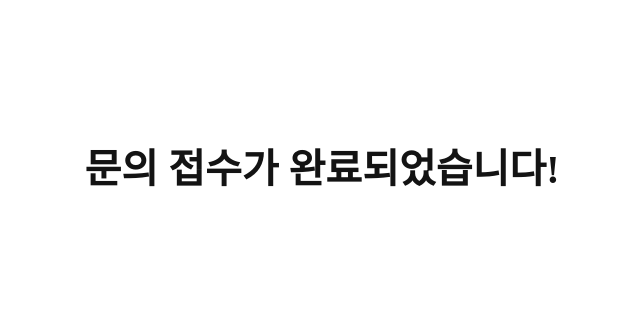
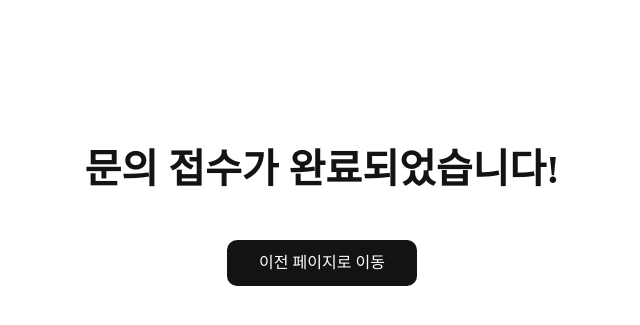
Before and after one commit to jeonggga/SESAC3_Study, a Flask app: page /contact/complete in a window 1280 px wide. Shown: the top 325 px of the page, without its empty margins (318-958 px from the left). Run offline with Flask 3, Linux system fonts and the light colour scheme.

Commit message:
251212 플라스크 공부 03

```diff
--- a/flask_study/flaskbook/apps/minimalapp/app.py
+++ b/flask_study/flaskbook/apps/minimalapp/app.py
@@ -79,7 +79,7 @@ mail = Mail(app)
 # 사용자가 이 URL로 접근하면 바로 아래의 index 함수가 실행됩니다.
 
 def index():
-    return '기본 index.html 페이지입니다.'
+    return render_template("index.html")
 # 함수가 실행될 때 웹 브라우저에 'Hi!!!'라는 문자열을 응답으로 반환합니다.
 
 
@@ -93,20 +93,6 @@ def hello(name): # 라우트에 연결된 뷰 함수입니다. URL에서 추출
     return f'Hello, World! {name}' # 전달받은 name 값을 포함하여 포맷팅된 문자열을 응답으로 반환합니다.
 
 
-
-
-
-
-# ----------------------------------------
-# /name/뒤에 글자를 넣으면 그 글자를 name이라는 변수로 받아서
-# index.html 파일에 보내주는 기능
-#
-# 예) /name/minsu  → name = "minsu"
-# ----------------------------------------
-@app.route("/name/<name>")
-def show_name(name):
-    # index.html 안에서 {{ name }} 으로 사용할 수 있게 넘겨줌
-    return render_template("index.html", name=name)
 
 
 
@@ -145,9 +131,6 @@ def dan():
         error_message=error_message
     )
 
-if __name__ == "__main__":
-    # 이 파일을 직접 실행하면 Flask 서버 실행
-    app.run(debug=True)
 
 
 
@@ -343,9 +326,11 @@ def admin(name):
 
 
 
+# --- 라우트 정의 끝 ---
+if __name__ == "__main__":
+    # 이 파일을 직접 실행하면 Flask 서버 실행
 
-# --- 라우트 정의 끝 ---
-# 개발 서버를 실행합니다. 'port=8080'은 서버가 8080 포트에서 수신 대기하도록 지정합니다.
-app.run(port=8080, debug=True)
-# 디버그 모드를 활성화합니다.
-# 코드를 수정하고 저장하면 서버가 자동으로 재시작되며, 오류 발생 시 상세한 디버그 정보를 웹 페이지에 표시합니다.
+    # 개발 서버를 실행합니다. 'port=8080'은 서버가 8080 포트에서 수신 대기하도록 지정합니다.
+    app.run(port=8080, debug=True)
+    # 디버그 모드를 활성화합니다.
+    # 코드를 수정하고 저장하면 서버가 자동으로 재시작되며, 오류 발생 시 상세한 디버그 정보를 웹 페이지에 표시합니다.
--- a/flask_study/flaskbook/apps/minimalapp/static/style.css
+++ b/flask_study/flaskbook/apps/minimalapp/static/style.css
@@ -226,6 +226,22 @@ div {
     transition: 0.2s;
 }
 
+.contact_complete_a {
+    width: 160px;
+    padding: 15px;
+    background: #131313;
+    color: white;
+    border: none;
+    border-radius: 10px;
+    font-size: 16px;
+    cursor: pointer;
+    display: block;
+    margin: 30px auto 0;
+    transition: 0.2s;
+    text-decoration: none;
+}
+
+
 
 
 
--- a/flask_study/flaskbook/apps/minimalapp/templates/contact_complete.html
+++ b/flask_study/flaskbook/apps/minimalapp/templates/contact_complete.html
@@ -20,6 +20,7 @@
                 </ul>
             {% endif %}
         {% endwith %}
+        <a href="/contact" class="contact_complete_a">이전 페이지로 이동</a>
     </div>
 </body>
 </html>
--- /dev/null
+++ b/flask_study/flaskbook/apps/minimalapp/templates/contact_mail.txt
@@ -0,0 +1,4 @@
+{{ username }} 씨
+문의 감사합니다. 문의 내용은 다음과 같습니다.
+문의 내용
+{{ description }}
--- a/flask_study/flaskbook/apps/minimalapp/templates/gugudan.html
+++ b/flask_study/flaskbook/apps/minimalapp/templates/gugudan.html
@@ -2,7 +2,7 @@
 <html lang="ko">
 <head>
     <meta charset="UTF-8">
-    <title>구구단 : {{num}}단</title>
+    <title>구구단</title>
     <link
         rel="stylesheet"
         href="{{url_for('static', filename='style.css')}}"
```
Also changed, not shown: other parts of flask_study/flaskbook/apps/minimalapp/static/style.css (+36 -0 lines), flask_study/flaskbook/apps/minimalapp/templates/index.html (+9 -2 lines), 1 other file.
